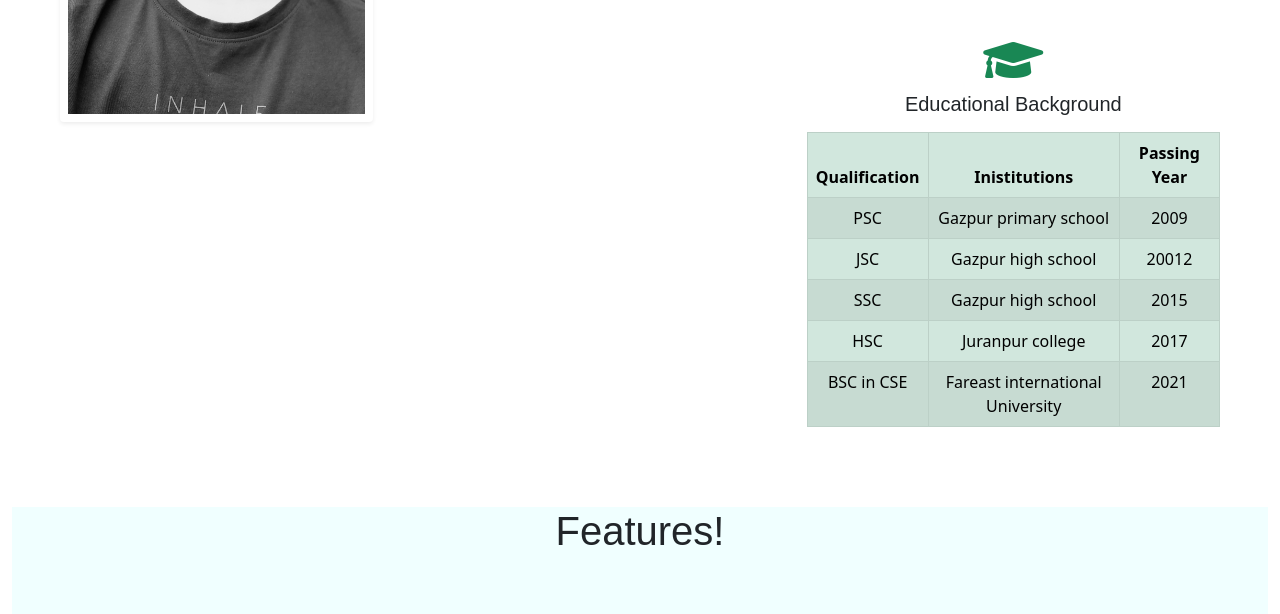
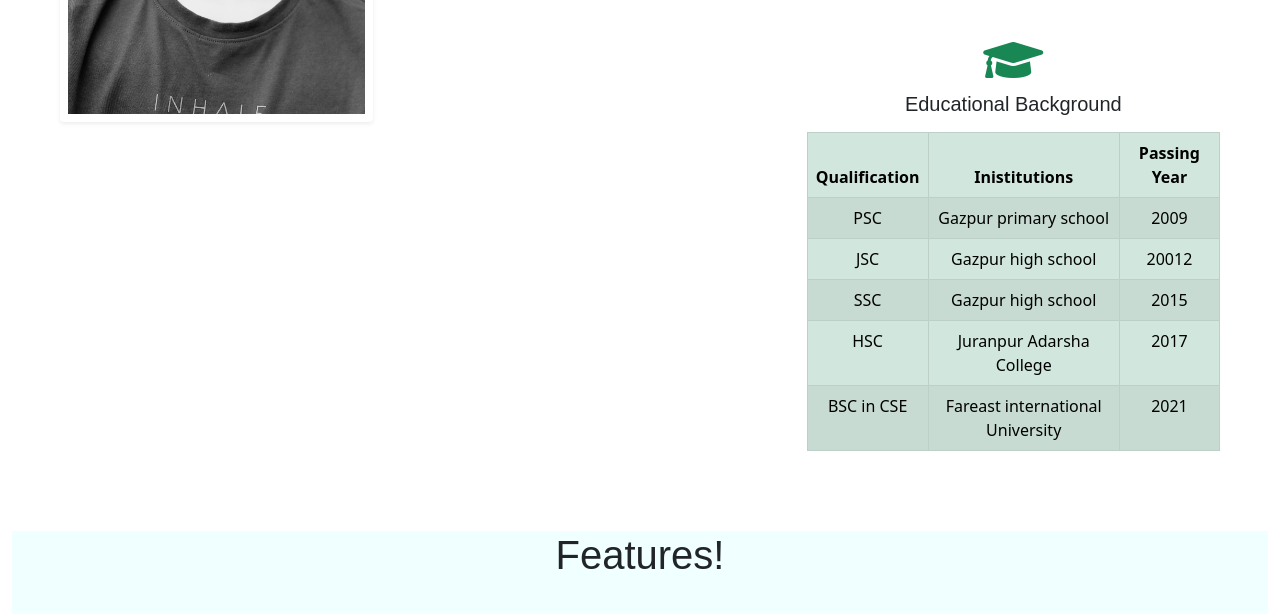
Before and after one commit to Irfananik/Bootstrap-project, a plain HTML site: page index.html in a window 1280 px wide. Shown: the part 1940-2554 px from the top of the page. Drawn offline with nearby package versions, Linux system fonts and the light colour scheme; a web font is replaced by a local one.

Commit message:
updated some code

```diff
--- a/index.html
+++ b/index.html
@@ -147,7 +147,8 @@
                     <i class="fa fa-graduation-cap rounded-circle fa-3x  ml-0 text-success" aria-hidden="true"></i>
                     <h5 class="mt-2 font-style">Educational Background</h5>
                   </div>
-                  <table class="table table-bordered table-hover table-success text-center table-striped mt-3">
+                  <div class="tablestyl">
+                    <table class="tablestyle table table-bordered table-hover table-success text-center  table-striped mt-3">
                       <thead>
                           <th>Qualification</th>
                           <th>Inistitutions</th>
@@ -171,7 +172,7 @@
                           </tr>
                           <tr>
                               <td>HSC</td>
-                            <td>Juranpur college</td>
+                              <td>Juranpur Adarsha College</td>
                               <td>2017</td>
                           </tr>
                           <tr>
@@ -181,6 +182,7 @@
                           </tr>
                       </tbody>
                     </table>
+                  </div>
                 </div>
               </div>
             </div>
```
Lines whose indentation alone changed are shown as unchanged.
